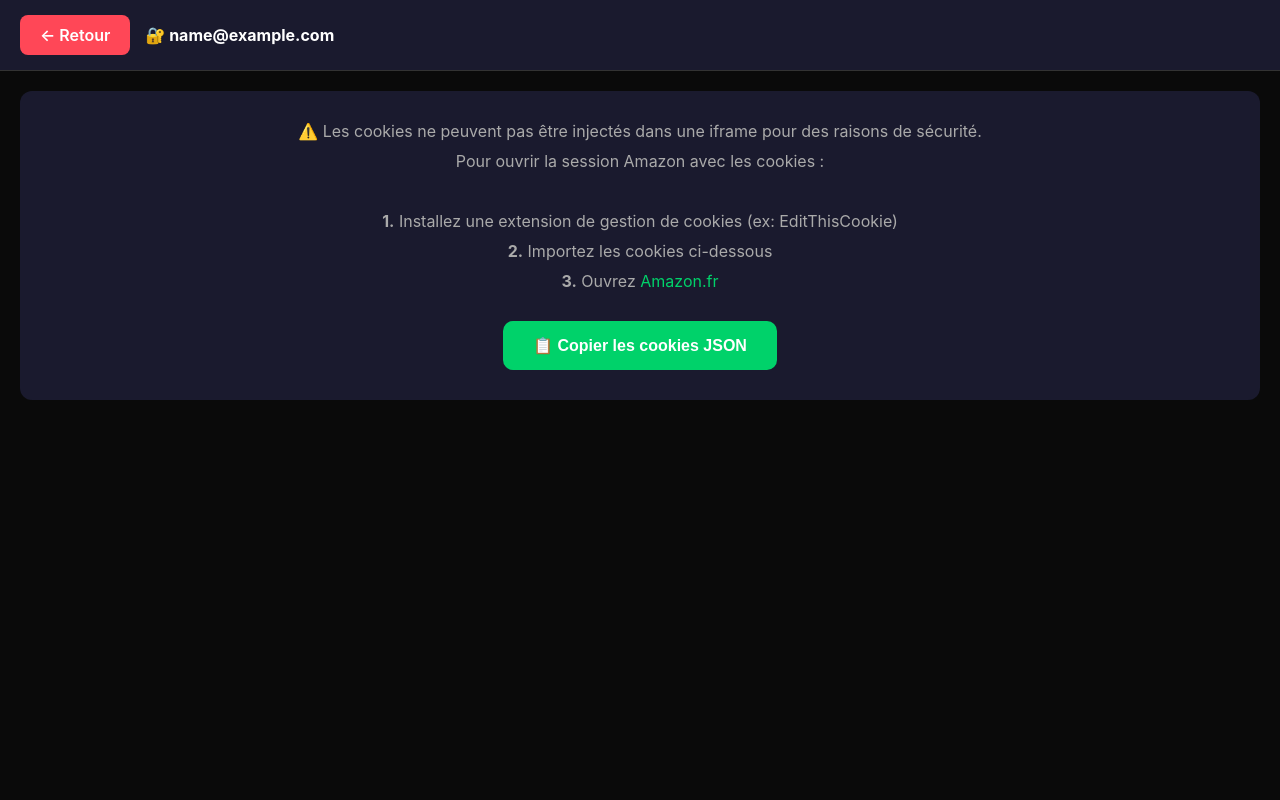
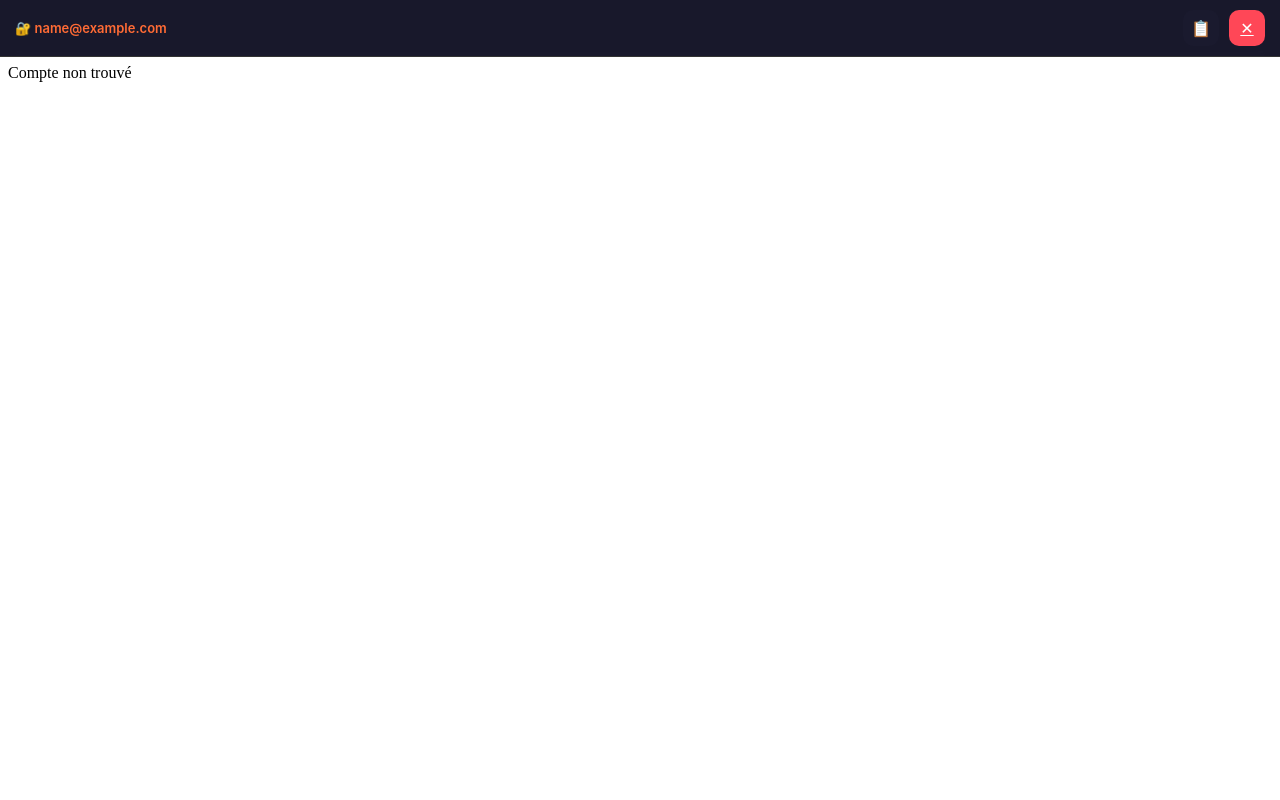
Before and after one commit to yesmonga/amazon, a Flask app: template templates/session.html in a window 1280 px wide. Run offline with Flask 3, Linux system fonts and the light colour scheme; the template is opened without the code that fills it: most values are stand-ins (such as "Sample title", 1, 10 or a date in 2020); some libraries are stand-ins or nearby versions.

Commit message:
Improve account buttons design + add proxy for Amazon session

```diff
--- a/app.py
+++ b/app.py
@@ -864,13 +864,57 @@ def delete_account(account_id):
         return jsonify({'success': True})
     return jsonify({'error': 'Failed to delete'}), 500
 
+@app.route('/api/account/<int:account_id>/cookies')
+def get_account_cookies(account_id):
+    account = get_account_by_id(account_id)
+    if not account:
+        return jsonify({'error': 'Not found'}), 404
+    try:
+        cookies = json.loads(account['cookies']) if isinstance(account['cookies'], str) else account['cookies']
+        return jsonify({'cookies': cookies})
+    except:
+        return jsonify({'cookies': account['cookies']})
+
 @app.route('/session/<int:account_id>')
 def open_session(account_id):
     account = get_account_by_id(account_id)
     if not account:
         return "Compte non trouvé", 404
-    cookies = account['cookies']
-    return render_template('session.html', account_id=account_id, email=account['email'], cookies=cookies)
+    return render_template('session.html', account_id=account_id, email=account['email'])
+
+@app.route('/proxy/<int:account_id>')
+def proxy_amazon(account_id):
+    account = get_account_by_id(account_id)
+    if not account:
+        return "Compte non trouvé", 404
+
+    try:
+        cookies_data = json.loads(account['cookies']) if isinstance(account['cookies'], str) else account['cookies']
+    except:
+        cookies_data = {}
+
+    session = requests.Session()
+    for name, value in cookies_data.items():
+        session.cookies.set(name, value, domain='.amazon.fr')
+
+    url = 'https://www.amazon.fr/gp/movers-and-shakers/?ref_=nav_em_ms_0_1_1_4'
+    headers = {
+        'User-Agent': 'Mozilla/5.0 (iPhone; CPU iPhone OS 17_0 like Mac OS X) AppleWebKit/605.1.15 (KHTML, like Gecko) Version/17.0 Mobile/15E148 Safari/604.1',
+        'Accept': 'text/html,application/xhtml+xml,application/xml;q=0.9,*/*;q=0.8',
+        'Accept-Language': 'fr-FR,fr;q=0.9',
+    }
+
+    try:
+        resp = session.get(url, headers=headers, timeout=30)
+        html = resp.text
+        # Remplacer les liens relatifs
+        html = html.replace('href="/', 'href="https://www.amazon.fr/')
+        html = html.replace('src="/', 'src="https://www.amazon.fr/')
+        html = html.replace("href='/", "href='https://www.amazon.fr/")
+        html = html.replace("src='/", "src='https://www.amazon.fr/")
+        return html
+    except Exception as e:
+        return f"Erreur: {str(e)}", 500
 
 @app.route('/api/captcha/start', methods=['POST'])
 def start_captcha():
--- a/templates/session.html
+++ b/templates/session.html
@@ -2,54 +2,71 @@
 <html lang="fr">
 <head>
     <meta charset="UTF-8">
-    <meta name="viewport" content="width=device-width, initial-scale=1.0, user-scalable=no">
-    <title>Session Amazon - {{ email }}</title>
+    <meta name="viewport" content="width=device-width, initial-scale=1.0, user-scalable=no, maximum-scale=1.0">
+    <title>Session - {{ email }}</title>
     <style>
         * { margin: 0; padding: 0; box-sizing: border-box; }
         body {
             font-family: -apple-system, BlinkMacSystemFont, 'Segoe UI', Roboto, sans-serif;
             background: #0a0a0a;
             color: white;
-            min-height: 100vh;
-            display: flex;
-            flex-direction: column;
+            height: 100vh;
+            overflow: hidden;
         }
         .header {
-            background: #1a1a2e;
-            padding: 15px 20px;
+            position: fixed;
+            top: 0;
+            left: 0;
+            right: 0;
+            background: rgba(26, 26, 46, 0.95);
+            padding: 10px 15px;
             display: flex;
             align-items: center;
-            gap: 15px;
+            gap: 10px;
+            z-index: 1000;
+            backdrop-filter: blur(10px);
             border-bottom: 1px solid #333;
         }
-        .header h1 {
-            font-size: 16px;
+        .email-badge {
             flex: 1;
+            font-size: 13px;
+            color: #ff6b35;
+            font-weight: 600;
             overflow: hidden;
             text-overflow: ellipsis;
             white-space: nowrap;
         }
-        .btn-back {
+        .btn-header {
+            width: 36px;
+            height: 36px;
+            border: none;
+            border-radius: 10px;
+            font-size: 16px;
+            cursor: pointer;
+            display: flex;
+            align-items: center;
+            justify-content: center;
+        }
+        .btn-copy {
+            background: #1a1a2e;
+            color: white;
+        }
+        .btn-close {
             background: #ff4757;
             color: white;
-            border: none;
-            padding: 10px 20px;
-            border-radius: 8px;
-            font-weight: 600;
-            cursor: pointer;
-            text-decoration: none;
         }
         .frame-container {
-            flex: 1;
-            position: relative;
+            position: fixed;
+            top: 56px;
+            left: 0;
+            right: 0;
+            bottom: 0;
         }
         iframe {
             width: 100%;
             height: 100%;
             border: none;
-            position: absolute;
-            top: 0;
-            left: 0;
+            background: white;
         }
         .loading {
             position: absolute;
@@ -59,77 +76,45 @@
             text-align: center;
         }
         .loading-spinner {
-            width: 50px;
-            height: 50px;
-            border: 4px solid #333;
-            border-top-color: #00d26a;
+            width: 40px;
+            height: 40px;
+            border: 3px solid #333;
+            border-top-color: #ff6b35;
             border-radius: 50%;
             animation: spin 1s linear infinite;
-            margin: 0 auto 20px;
+            margin: 0 auto 15px;
         }
         @keyframes spin {
             to { transform: rotate(360deg); }
-        }
-        .info-box {
-            background: #1a1a2e;
-            padding: 20px;
-            margin: 20px;
-            border-radius: 12px;
-            text-align: center;
-        }
-        .info-box p {
-            margin: 10px 0;
-            color: #aaa;
-        }
-        .info-box a {
-            color: #00d26a;
-            text-decoration: none;
-        }
-        .cookie-info {
-            font-size: 12px;
-            color: #666;
-            margin-top: 10px;
         }
     </style>
 </head>
 <body>
     <div class="header">
-        <a href="/" class="btn-back">← Retour</a>
-        <h1>🔐 {{ email }}</h1>
+        <div class="email-badge">🔐 {{ email }}</div>
+        <button class="btn-header btn-copy" onclick="copyCookies()" title="Copier cookies">📋</button>
+        <a href="/" class="btn-header btn-close" title="Fermer">✕</a>
     </div>
 
-    <div class="info-box">
-        <p>⚠️ Les cookies ne peuvent pas être injectés dans une iframe pour des raisons de sécurité.</p>
-        <p>Pour ouvrir la session Amazon avec les cookies :</p>
-        <br>
-        <p><strong>1.</strong> Installez une extension de gestion de cookies (ex: EditThisCookie)</p>
-        <p><strong>2.</strong> Importez les cookies ci-dessous</p>
-        <p><strong>3.</strong> Ouvrez <a href="https://www.amazon.fr/gp/movers-and-shakers/?ref_=nav_em_ms_0_1_1_4" target="_blank">Amazon.fr</a></p>
-        <br>
-        <button onclick="copyCookies()" style="background: #00d26a; color: white; border: none; padding: 15px 30px; border-radius: 10px; font-size: 16px; font-weight: 600; cursor: pointer;">
-            📋 Copier les cookies JSON
-        </button>
-        <div class="cookie-info" id="cookie-status"></div>
+    <div class="frame-container">
+        <div class="loading" id="loading">
+            <div class="loading-spinner"></div>
+            <div>Chargement d'Amazon...</div>
+        </div>
+        <iframe id="amazon-frame" src="/proxy/{{ account_id }}" onload="document.getElementById('loading').style.display='none';"></iframe>
     </div>
 
     <script>
-        var cookiesData = {{ cookies | safe }};
-
         function copyCookies() {
-            // Formater en JSON pour import facile
-            var formatted = JSON.stringify(cookiesData, null, 2);
-            navigator.clipboard.writeText(formatted).then(function() {
-                document.getElementById('cookie-status').textContent = '✅ Cookies copiés! Collez-les dans votre extension.';
-            }).catch(function() {
-                // Fallback pour mobile
-                var textarea = document.createElement('textarea');
-                textarea.value = formatted;
-                document.body.appendChild(textarea);
-                textarea.select();
-                document.execCommand('copy');
-                document.body.removeChild(textarea);
-                document.getElementById('cookie-status').textContent = '✅ Cookies copiés!';
-            });
+            fetch('/api/account/{{ account_id }}/cookies')
+                .then(r => r.json())
+                .then(data => {
+                    if (data.cookies) {
+                        navigator.clipboard.writeText(JSON.stringify(data.cookies, null, 2)).then(() => {
+                            alert('Cookies copiés!');
+                        });
+                    }
+                });
         }
     </script>
 </body>
```
Also changed, not shown: templates/index.html (+25 -16 lines).
